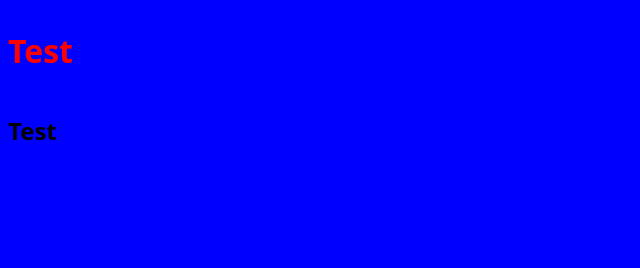
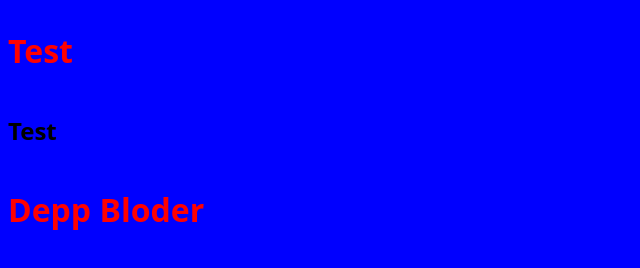
Before and after one commit to Rummel17/test2, a plain HTML site: page index.html in a window 1280 px wide. Shown: the whole page, without its empty margins (0-640 px from the left). Drawn offline with Linux system fonts and the light colour scheme.

Commit message:
second commit

```diff
--- a/index.html
+++ b/index.html
@@ -11,5 +11,6 @@
 
 <div><h1>Test</h1></div>
 <div><h2>Test</h2></div>
+<div><h1>Depp Bloder</h1></div>
 </body>
 </html>
```
